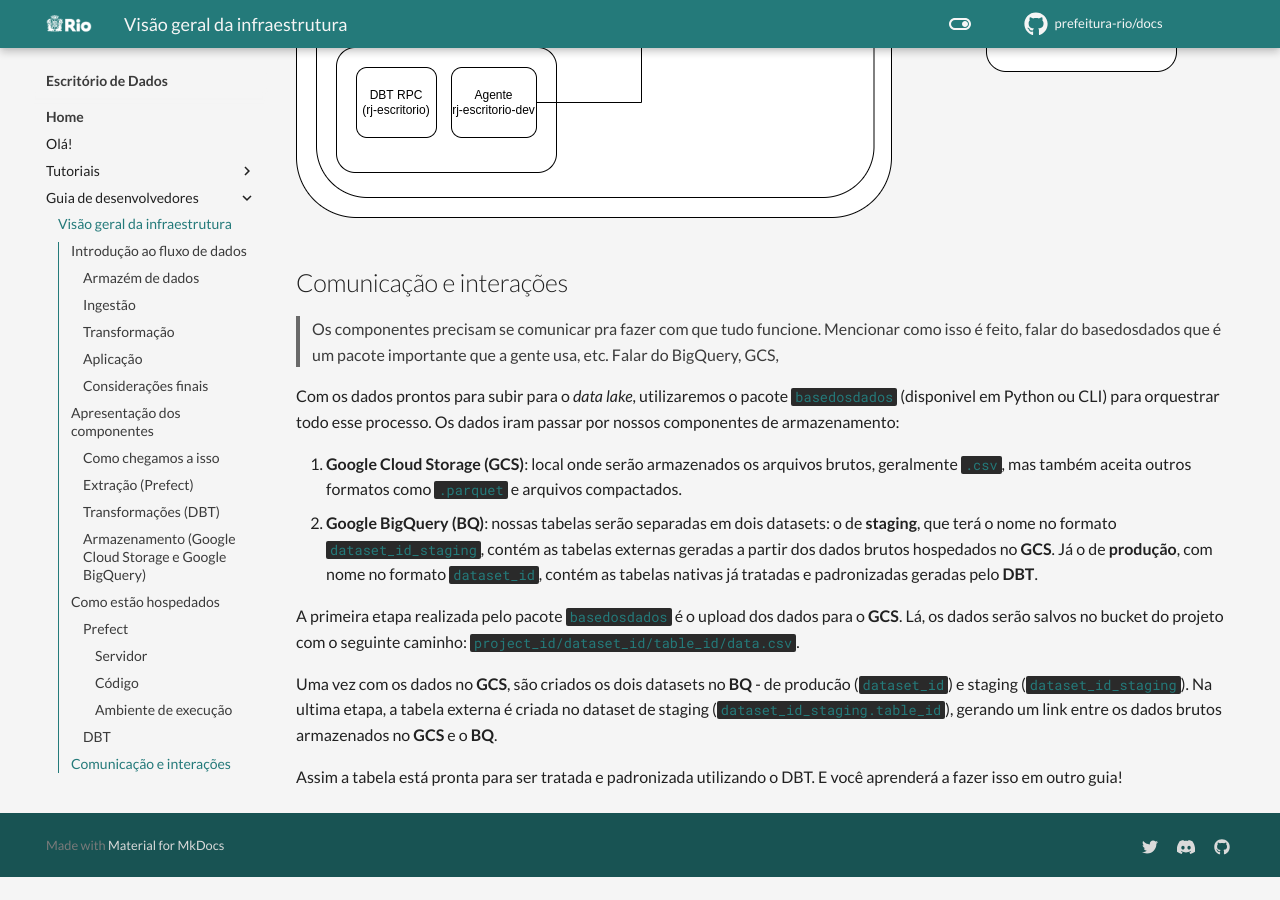
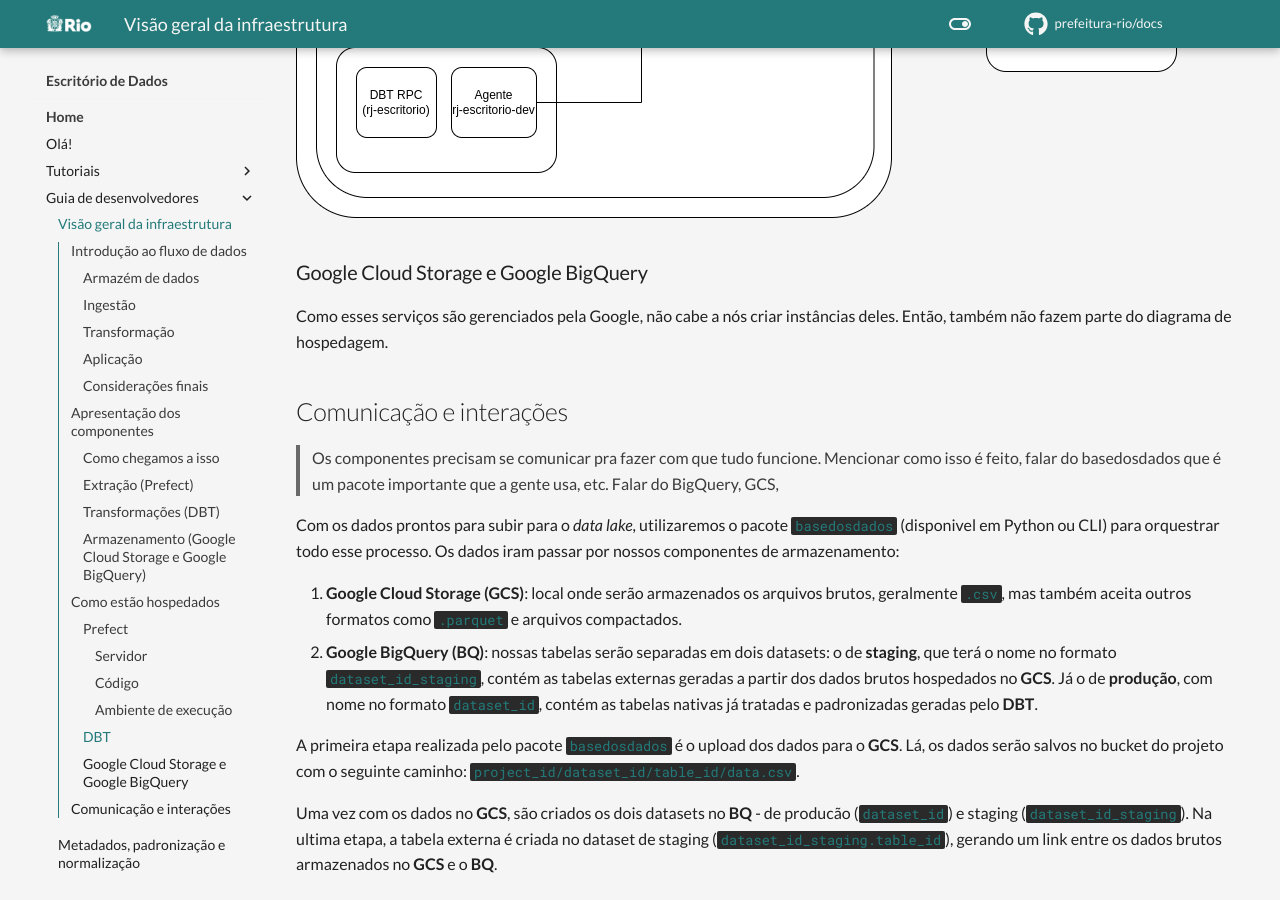
Before and after one commit to prefeitura-rio/docs, an MkDocs documentation site: the page built from docs/guia-desenvolvedores/visao-geral-infra.md, in a window 1280 px wide and 900 px high, scrolled down 12060 px. Built offline with MkDocs 1.6.1 and Material for MkDocs 9.7.7, drawn with Linux system fonts in a browser that asks for light colours; comment, search, counter and statistics services are not loaded; before the commit the page ends 12937 px from its top, so only the background shows below that.

Commit message:
add comentario sobre ferramentas google

```diff
--- a/docs/guia-desenvolvedores/visao-geral-infra.md
+++ b/docs/guia-desenvolvedores/visao-geral-infra.md
@@ -409,6 +409,11 @@
 
 ![Diagrama de hospedagem](../static/img/tutoriais/visao-geral-infra/hospedagem-07.png)
 
+### Google Cloud Storage e Google BigQuery
+
+Como esses serviços são gerenciados pela Google, não cabe a nós criar instâncias deles. Então, também
+não fazem parte do diagrama de hospedagem.
+
 ## Comunicação e interações
 
 > Os componentes precisam se comunicar pra fazer com que tudo funcione. Mencionar como isso é feito,
```
